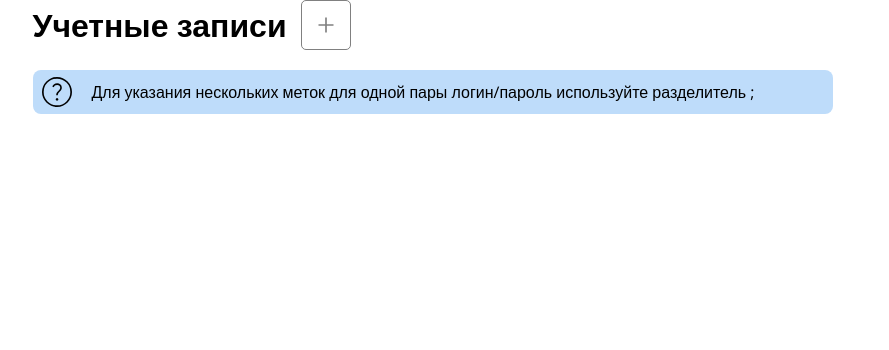
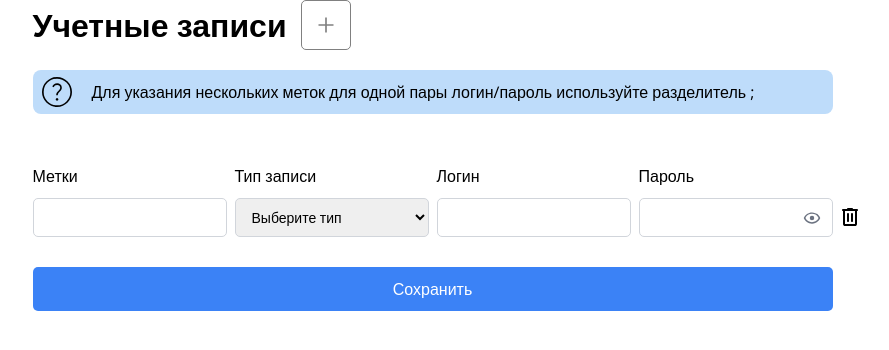
Before and after one commit to kolyasick/test_task, a Vue app: page / in a window 1280 px wide. Shown: the top 350 px of the page, without its empty margins (200-1089 px from the left). Built offline with nearby package versions, Linux system fonts and the light colour scheme.

Commit message:
update: inital value for form

```diff
--- a/src/App.vue
+++ b/src/App.vue
@@ -14,8 +14,20 @@ const store = useAccountStore();
 const types = ref(["LDAP", "Локальная"]);
 
 const showPassword = ref<boolean[]>([]);
+const initalRow = {
+  errors: {
+    login: null,
+    mark: null,
+    password: null,
+    type: null,
+  },
+  login: "",
+  mark: [],
+  password: "",
+  type: null,
+};
 
-const rows = ref<Row[]>([]);
+const rows = ref<Row[]>([initalRow]);
 
 const handleAddRow = () => {
   rows.value.push({
@@ -104,7 +116,7 @@ const handleSubmit = () => {
   });
 
   store.addAccounts(rows.value);
-  rows.value = [];
+  rows.value = [initalRow];
 };
 
 watch(
```
